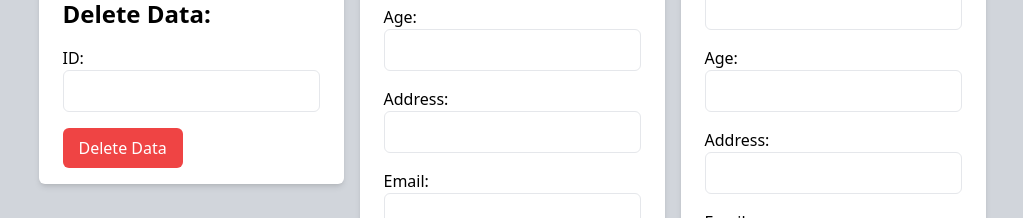
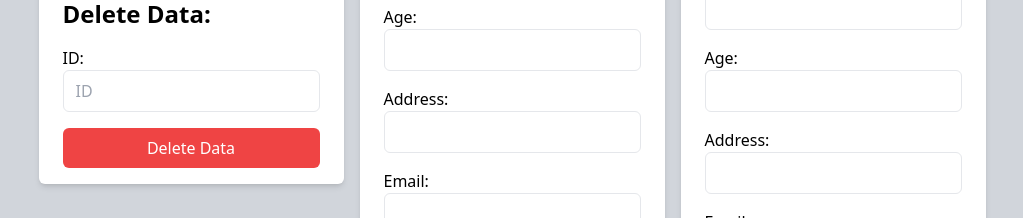
Before and after one commit to panntod/MERN-Frontend, a React (Vite) app: page /user in a window 1280 px wide. Shown: the part 310-528 px from the top of the page, without its empty margins (128-1151 px from the left). Built offline with nearby package versions, Linux system fonts and the light colour scheme; no server answers.

Commit message:
chore: deleted log data, added placeholder

```diff
--- a/src/components/deleteUser.jsx
+++ b/src/components/deleteUser.jsx
@@ -15,7 +15,6 @@ const DeleteData = () => {
       window.alert("Data deleted successfully");
       window.location.reload();
     } catch (error) {
-      console.error("Error deleting data:", error);
       window.alert("Error deleting data");
     }
   };
@@ -32,6 +31,7 @@ const DeleteData = () => {
             type="text"
             id="id"
             name="id"
+            placeholder="ID"
             value={id}
             onChange={handleChange}
             className="border rounded-md py-2 px-3 w-full"
@@ -39,7 +39,7 @@ const DeleteData = () => {
         </div>
         <button
           type="submit"
-          className="bg-red-500 text-white rounded-md py-2 px-4 hover:bg-red-600"
+          className="bg-red-500 text-white rounded-md py-2 w-full hover:bg-red-600"
         >
           Delete Data
         </button>
```
